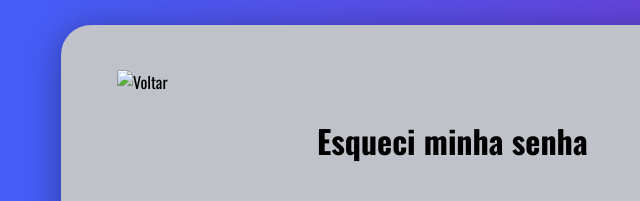
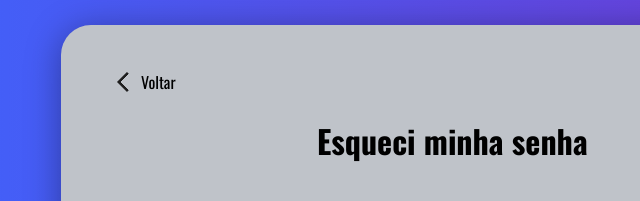
Before and after one commit to DevDogs-2026/ABP-Portal-Certificacao-Ageis, a plain HTML site: page frontend/esqueci-senha.html in a window 1280 px wide. Shown: the part 135-336 px from the top of the page, 195-835 px from the left. Drawn offline with nearby package versions, Linux system fonts and the light colour scheme.

```diff
--- a/frontend/esqueci-senha.html
+++ b/frontend/esqueci-senha.html
@@ -28,7 +28,7 @@
                 <button type="submit">Redefinir</button>
             </form>
         </div>
-                <a href="acesso.html" class="button-voltar"><img src="images/seta-voltar.png" class="icone-voltar">Voltar</a>
+                <a href="acesso.html" class="button-voltar"><img src="src/images/seta-voltar.png" class="icone-voltar">Voltar</a>
     </div>
     <script src="src/js/esqueci-senha.js"></script>
 </body>
```
